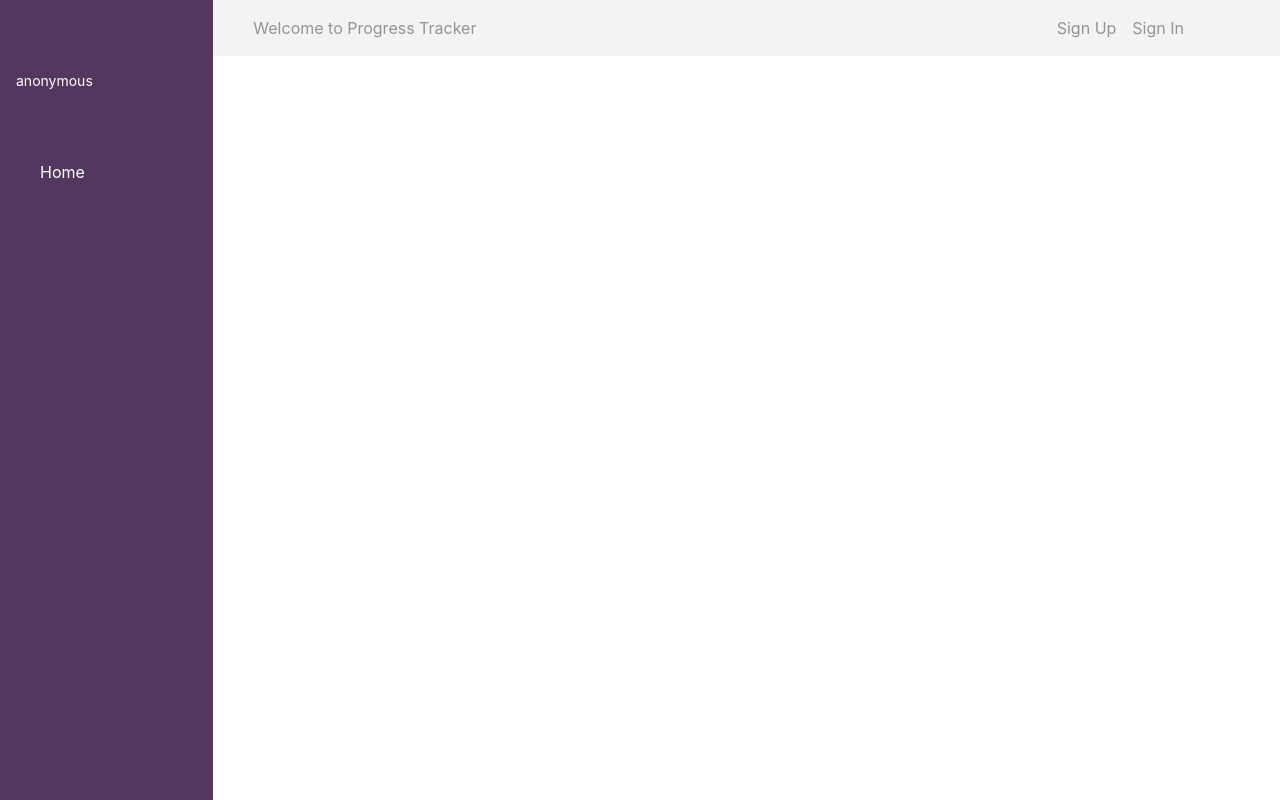
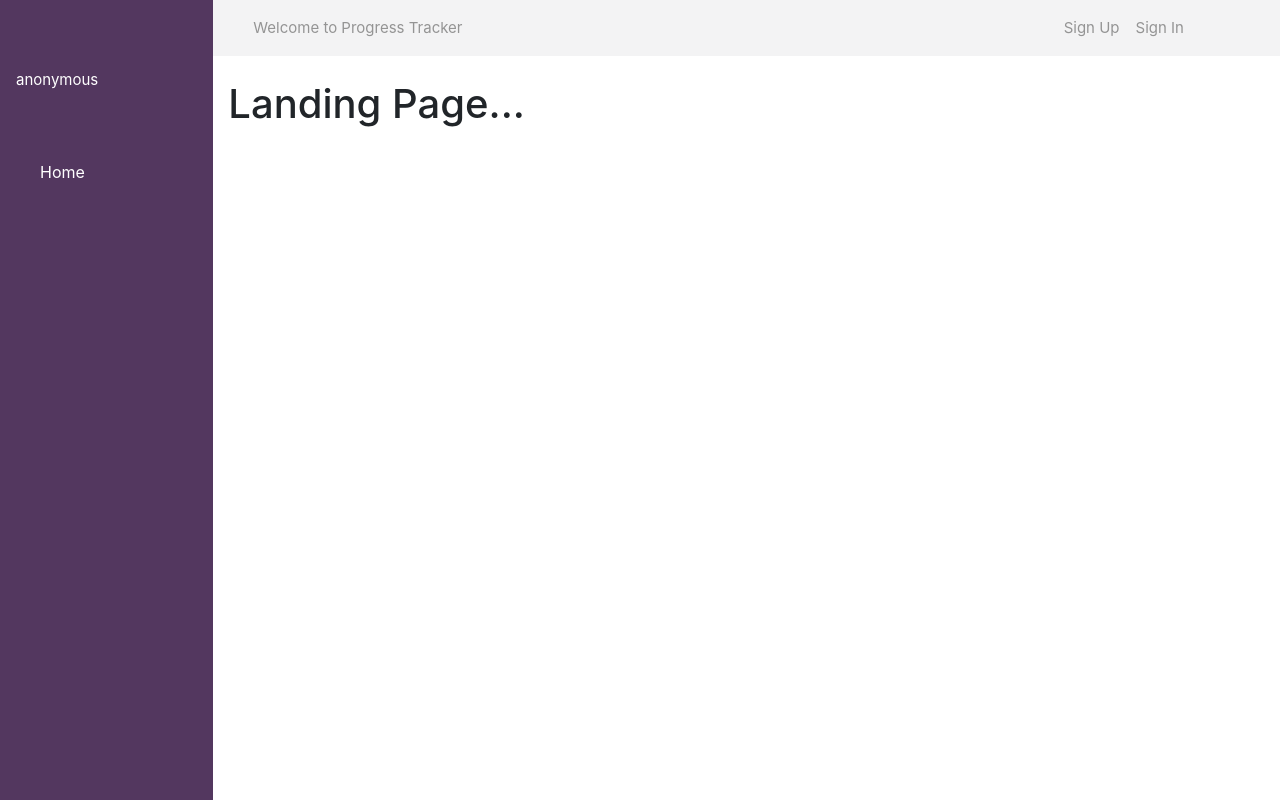
Before and after one commit to Matus-Dubrava/progress-tracker, a React app in the folder client/: page / in a window 1280 px wide. Built offline with nearby package versions, Linux system fonts and the light colour scheme; no server answers.

Commit message:
added auth state to top navigation and updated styles

```diff
--- a/client/src/components/App.css
+++ b/client/src/components/App.css
@@ -1,7 +1,3 @@
-/* .app-container {
-	position: absolute;
-	top: 0;
-	left: 0;
-	margin-left: 15rem;
-	width: 100%;
-} */
+.app-container {
+	margin-top: 5rem;
+}
--- a/client/src/components/App.js
+++ b/client/src/components/App.js
@@ -25,7 +25,7 @@ function App({ getLoginStatus }) {
 
 				<div className="col-sm-10">
 					<TopNavigation />
-					<div className="container">
+					<div className="container app-container">
 						<Switch>
 							<Route path="/" exact component={Landing} />
 							<Route path="/signup" component={Signup} />
--- a/client/src/components/SideNavigation.css
+++ b/client/src/components/SideNavigation.css
@@ -15,7 +15,7 @@
 	align-items: center;
 	width: 100%;
 	margin-left: 1rem;
-	font-size: 14px;
+	font-size: 15px;
 }
 
 .navigation-list {
--- a/client/src/components/TopNavigation.css
+++ b/client/src/components/TopNavigation.css
@@ -8,6 +8,7 @@
 	display: flex;
 	align-items: center;
 	justify-content: space-between;
+	font-size: 15px;
 }
 
 .top-navigation-list {
@@ -27,4 +28,14 @@
 
 .top-navigation-link {
 	color: rgb(148, 148, 148);
+	border: none;
+	cursor: pointer;
+	outline: none;
+	background-color: transparent;
+	font-size: inherit;
 }
+
+.top-navigation-link:hover {
+	color: rgb(177, 45, 119);
+	text-decoration: none;
+}
--- a/client/src/components/TopNavigation.js
+++ b/client/src/components/TopNavigation.js
@@ -1,13 +1,21 @@
 import React from 'react';
 import { Link } from 'react-router-dom';
+import { connect } from 'react-redux';
 
+import { signOut } from '../actions';
 import './TopNavigation.css';
 
-const TopNavigation = () => {
+const TopNavigation = ({ isSignedIn, signOut }) => {
 	return (
 		<nav className="top-navigation">
 			<ul className="top-navigation-list">Welcome to Progress Tracker</ul>
 			<ul className="top-navigation-list top-navigation-list__right">
+				{isSignedIn ? (
+					<button onClick={signOut} className="top-navigation-link">
+						Sign Out
+					</button>
+				) : (
+					<>
 						<li className="top-navigation-item">
 							<Link className="top-navigation-link" to="/signup">
 								Sign Up
@@ -18,9 +26,17 @@ const TopNavigation = () => {
 								Sign In
 							</Link>
 						</li>
+					</>
+				)}
 			</ul>
 		</nav>
 	);
 };
 
-export default TopNavigation;
+const mapStateToProps = (state) => {
+	return {
+		isSignedIn: state.auth.isSignedIn,
+	};
+};
+
+export default connect(mapStateToProps, { signOut })(TopNavigation);
```
Lines whose indentation alone changed are shown as unchanged.
